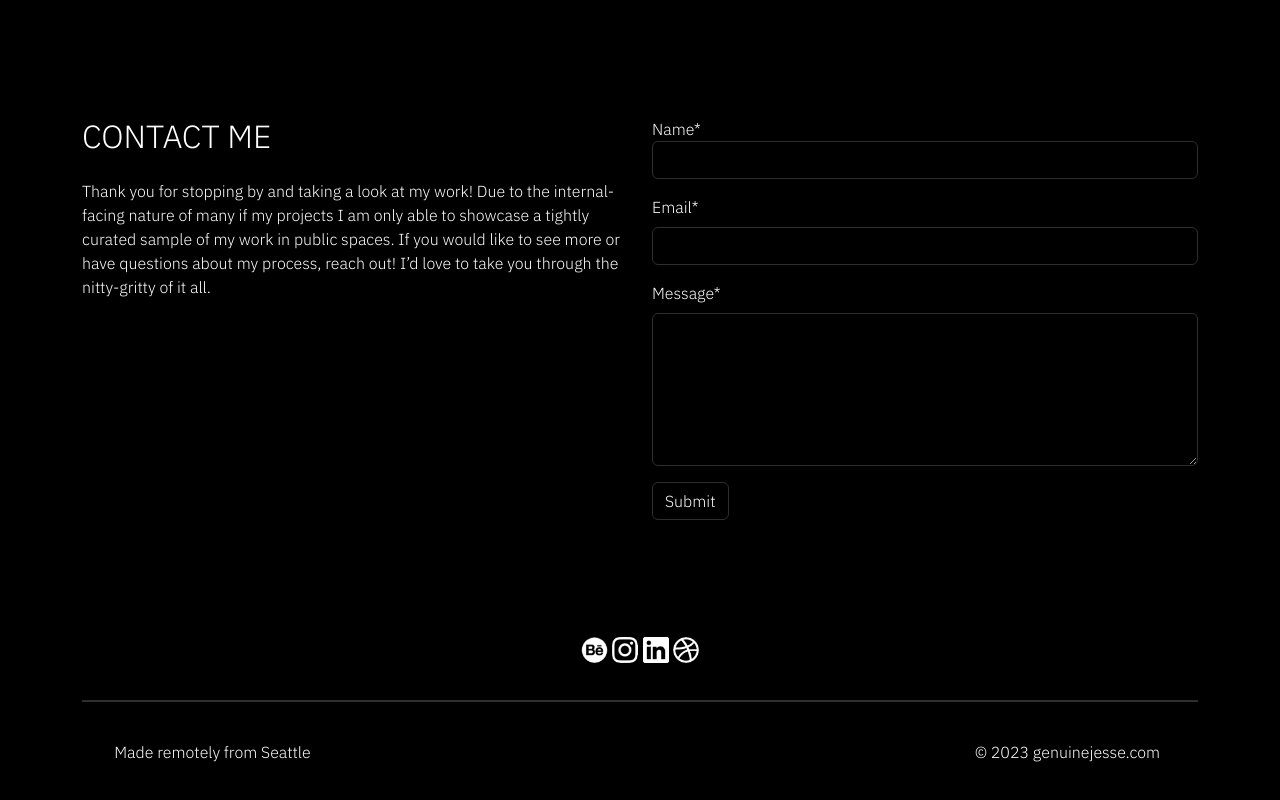
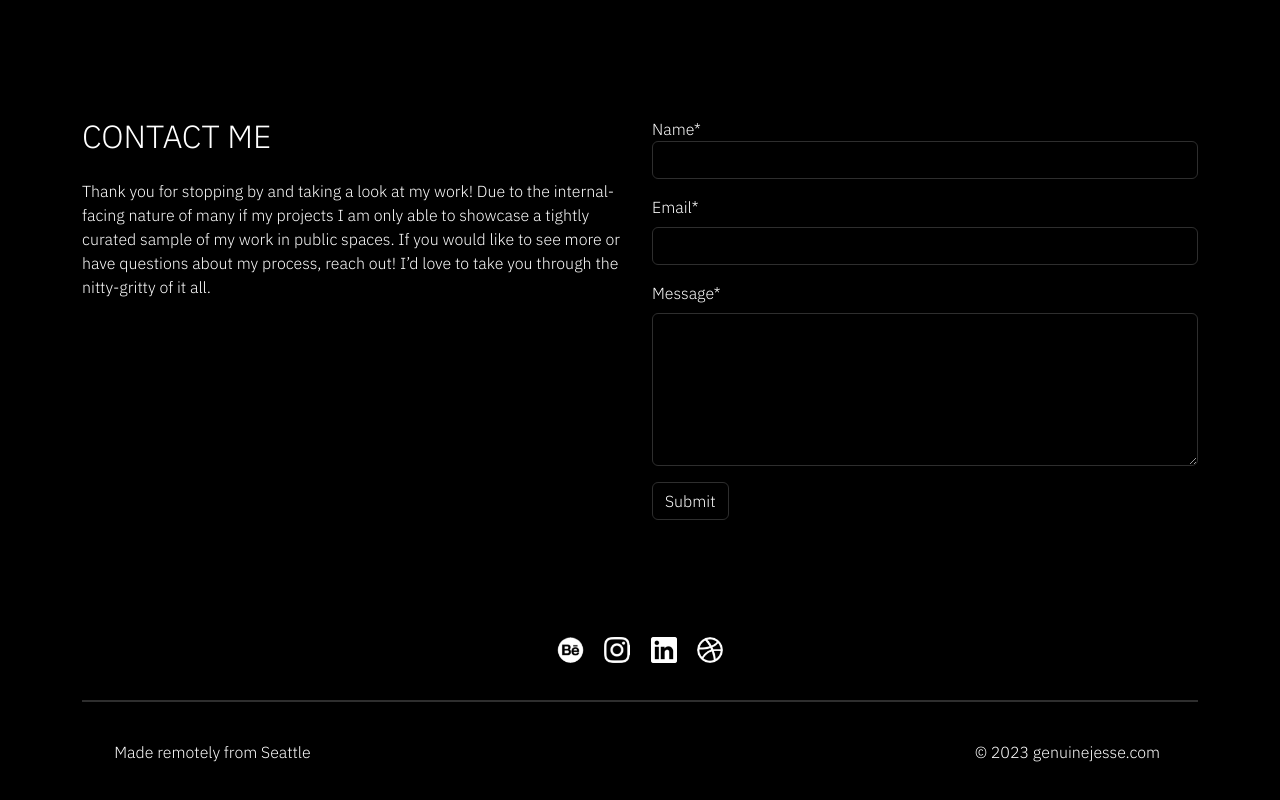
Before and after one commit to Meyer-and-Moon-Enterprises/moon-portfolio, a Next.js app: page /about in a window 1280 px wide. Shown: the part 929-1729 px from the top of the page. Built offline with nearby package versions, Linux system fonts and the light colour scheme.

Commit message:
fixed footer; updated card images

```diff
--- a/src/components/Footer.js
+++ b/src/components/Footer.js
@@ -10,9 +10,9 @@ export default function Footer () {
             <div
               className={`d-flex flex-row justify-content-center align-items-center`}
             >
-              <img className={`img-fluid`} style={{height: '26px', paddingRight: '4px'}} src='/images/beh.png'></img>
-              <img className={`img-fluid`} style={{height: '26px', paddingRight: '4px'}} src='/images/instagram.png'></img>
-              <img className={`img-fluid`} style={{height: '26px', paddingRight: '4px'}} src='/images/linkedin.png'></img>
+              <img className={`img-fluid`} style={{height: '26px', paddingRight: '20px'}} src='/images/beh.png'></img>
+              <img className={`img-fluid`} style={{height: '26px', paddingRight: '20px'}} src='/images/instagram.png'></img>
+              <img className={`img-fluid`} style={{height: '26px', paddingRight: '20px'}} src='/images/linkedin.png'></img>
               <img className={`img-fluid`} style={{height: '26px'}} src='/images/basketball.png'></img>
             </div>
           </Row>
```
Also changed, not shown: public/images/ibm-cio-card.png, public/images/singlefile-card.png.
